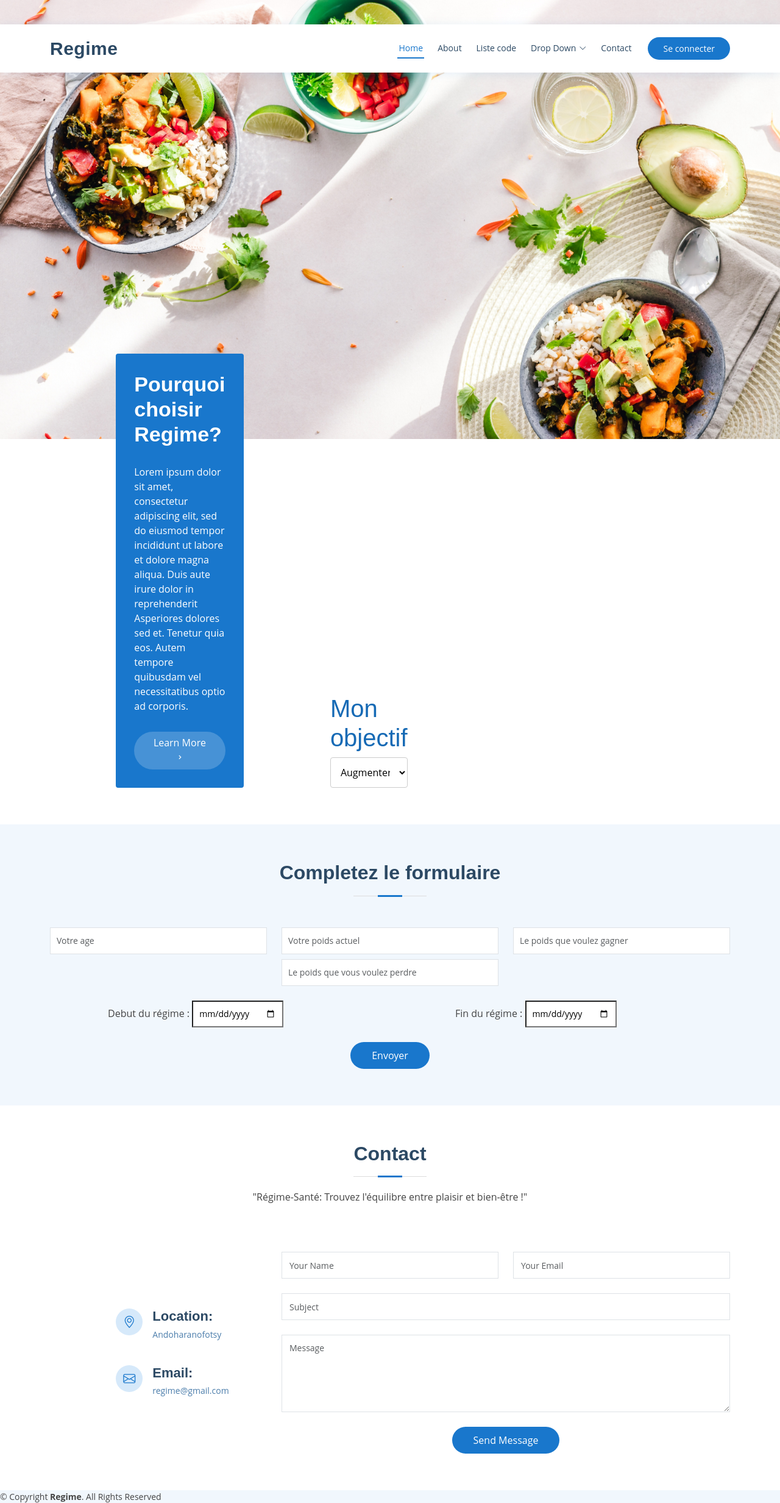
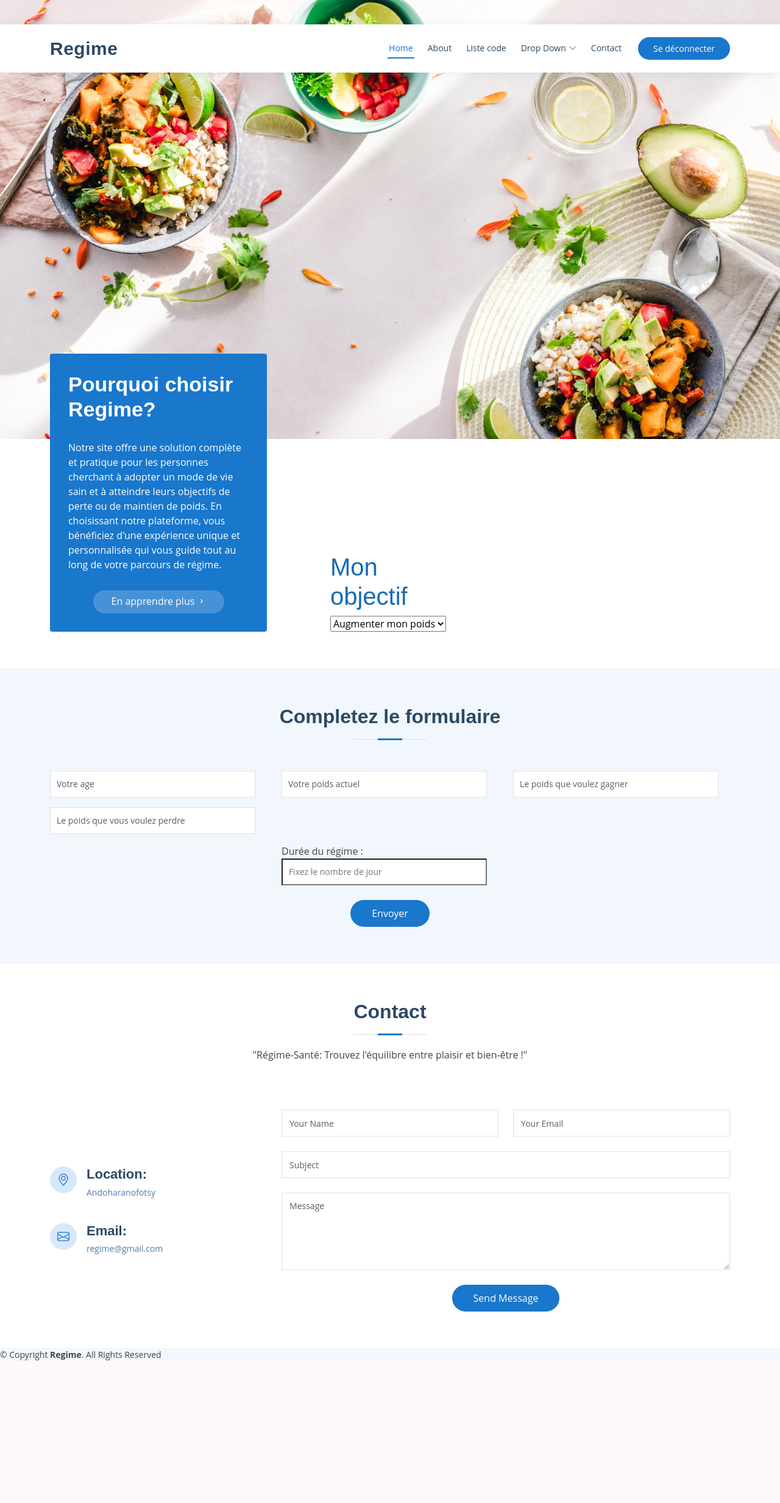
Before and after one commit to 4NRICKL4RS3N/Exam-juillet2023, a CodeIgniter app: the page made by application/views/page.php in a window 1280 px wide. Shown: the whole page at 61% size. After the commit the page ends 2231 px from the top, so only its background shows below. Run offline with CodeIgniter, Linux system fonts and the light colour scheme.

Commit message:
version3
he

```diff
--- a/application/views/page.php
+++ b/application/views/page.php
@@ -53,7 +53,7 @@
         <i class="bi bi-list mobile-nav-toggle"></i>
       </nav>
 
-      <a href="#" class="appointment-btn scrollto">Se connecter</a>
+      <a href="#" class="appointment-btn scrollto">Se déconnecter</a>
 
     </div>
   </header>
@@ -73,11 +73,10 @@
             <div class="content">
               <h3>Pourquoi choisir Regime?</h3>
               <p>
-                Lorem ipsum dolor sit amet, consectetur adipiscing elit, sed do eiusmod tempor incididunt ut labore et dolore magna aliqua. Duis aute irure dolor in reprehenderit
-                Asperiores dolores sed et. Tenetur quia eos. Autem tempore quibusdam vel necessitatibus optio ad corporis.
-              </p>
+                Notre site offre une solution complète et pratique pour les personnes cherchant à adopter un mode de vie sain et à atteindre leurs objectifs de perte ou de maintien de poids.
+                En choisissant notre plateforme, vous bénéficiez d'une expérience unique et personnalisée qui vous guide tout au long de votre parcours de régime.</p>
               <div class="text-center">
-                <a href="#" class="more-btn">Learn More <i class="bx bx-chevron-right"></i></a>
+                <a href="#" class="more-btn">En apprendre plus <i class="bx bx-chevron-right"></i></a>
               </div>
             </div>
           </div>
@@ -113,27 +112,23 @@
               <div class="validate"></div>
             </div>
             <div class="col-md-4 form-group mt-3 mt-md-0">
-              <input type="taille" class="form-control" name="taille" id="taille" placeholder="Votre poids actuel" data-rule="taille" data-msg="S'il vous plait entrez un poids valide">
+              <input type="number" class="form-control" name="taille" id="taille" placeholder="Votre poids actuel" data-rule="taille" data-msg="S'il vous plait entrez un poids valide">
               <div class="validate"></div>
             </div>
             <div class="col-md-4 form-group mt-3 mt-md-0">
-              <input type="poids" class="form-control" name="poids" id="poids" placeholder="Le poids que voulez gagner" data-rule="poids">
+              <input type="number" class="form-control" name="poids" id="poids" placeholder="Le poids que voulez gagner" data-rule="poids">
               <div class="validate"></div>
             </div>
-            <div class="col-md-4 form-group mt-3 mt-md-0">
-              <input type="poids" class="form-control" name="poids" id="poids" placeholder="Le poids que vous voulez perdre" data-rule="poids">
+            <label for="poids">
+              <div class="col-md-4 form-group mt-3 mt-md-0"></div>
+              <input type="number" class="form-control" name="poids" id="poids" placeholder="Le poids que vous voulez perdre" data-rule="poids">
               <div class="validate"></div>
-            </div>
+            </label>
           </div>
           <div class="row">
             <div class="col-md-4 form-group mt-3">
-              <label for="date">Debut du régime :</label>
-              <input type="date" name="date" id="date" placeholder="Date debut" data-rule="minlen:4" data-msg="S'il vous plait entrez une date valide">
-              <div class="validate"></div>
-            </div>
-            <div class="col-md-4 form-group mt-3">
-              <label for="date">Fin du régime :</label>
-              <input type="date" name="date" id="date" placeholder="Date fin" data-rule="minlen:4" data-msg="S'il vous plait entrez une date valide">
+              <label for="date">Durée du régime :</label>
+              <input type="number" name="date" id="date" placeholder="Fixez le nombre de jour" data-rule="minlen:4">
               <div class="validate"></div>
             </div>
           </div>
--- a/assets/css/page.css
+++ b/assets/css/page.css
@@ -13,43 +13,14 @@
   color: #166ab5;
 }
 
-/* Style général du select */
-select {
-  width: 100%;
-  padding: 12px;
-  font-size: 16px;
-  border-radius: 4px;
-  border: 1px solid #ccc;
-  background-color: #fff;
-}
-
-/* Style des options du select */
-select option {
-  padding: 12px;
-}
-
-/* Style du select au survol */
-select:hover {
-  border-color: #aaa;
-}
-
-/* Style du select lorsqu'il est activé */
-select:focus {
-  border-color: #555;
-  box-shadow: 0 0 8px 0 rgba(85, 85, 85, 0.3);
-  outline: none;
-}
-
-/* Style du select lorsqu'il est désactivé ou en lecture seule */
-select:disabled {
-  opacity: 0.6;
-  cursor: not-allowed;
-}
-
 .col-lg-4 {
   flex: 0 0 auto;
-  width: 14.333333%;
   margin: auto;
+}
+
+.appointment .php-email-form input, .appointment .php-email-form select {
+  height: 47px;
+  width: 337px;
 }
 
 body {
```
